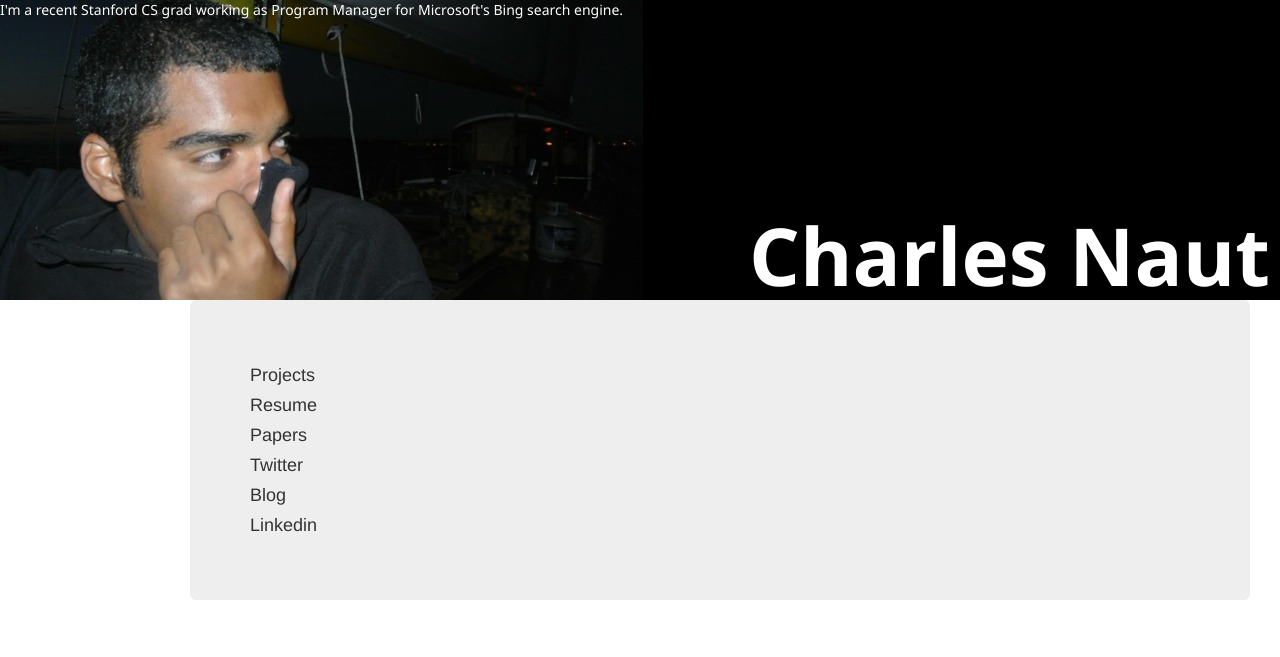
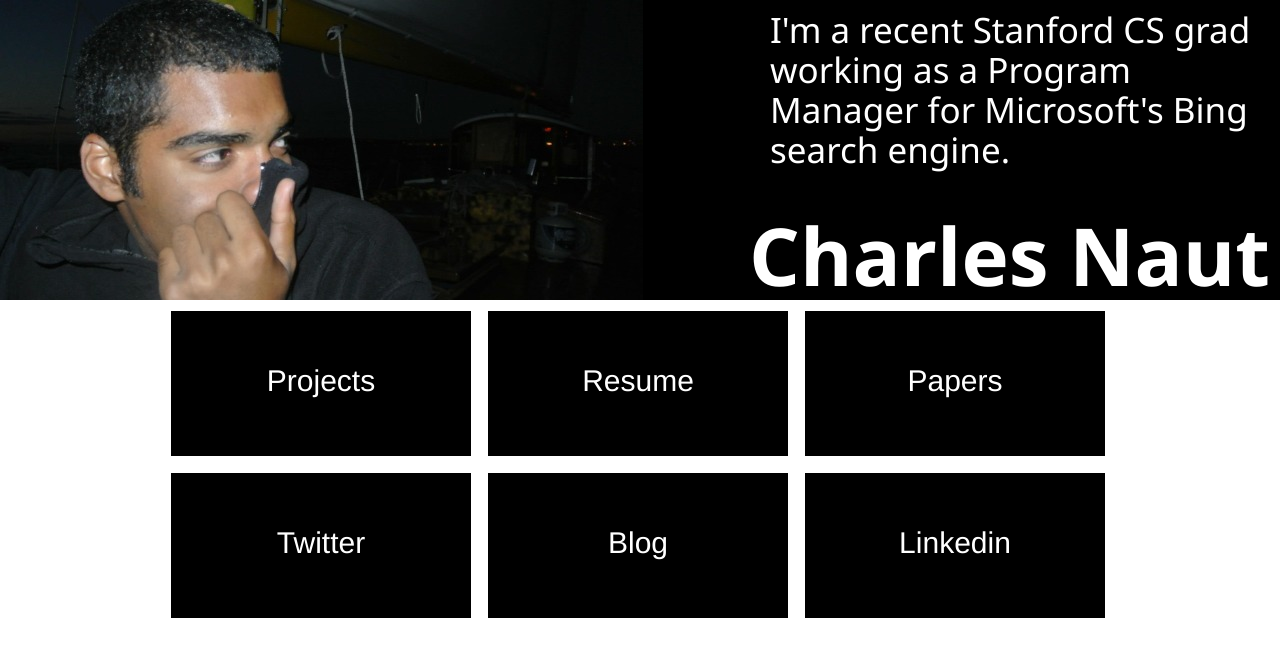
Before and after one commit to cnaut/charlesnaut.com-old, a Django app: page / in a window 1280 px wide. Shown: the top 657 px of the page. Run offline with Django 3.2, Linux system fonts and the light colour scheme.

Commit message:
Organize into homepage into boxes

```diff
--- a/charlesnaut/pages/static/css/main.css
+++ b/charlesnaut/pages/static/css/main.css
@@ -13,9 +13,39 @@ body {
     font-family: "Segoe UI", Candara, "Bitstream Vera Sans", "DejaVu Sans", "Bitstream Vera Sans", "Trebuchet MS", Verdana, "Verdana Ref", sans-serif
 }
 
+#info-pane {
+    float: right;
+}
+
 #banner-name {
     padding: 10px;
     margin-top: 225px;
-    float: right;
     font-size: 80px;
 }
+
+#bio {
+    float: right;
+    width: 500px;
+    padding: 10px;
+    font-size: 35px;
+    line-height: 40px;
+}
+
+.page-box {
+    height: 100px;
+
+    text-align: center;
+    margin-left: -5px;
+    margin-right: -5px;
+    margin-top: 10px;
+    margin-bottom: 5px;
+    padding-top: 45px;
+    line-height: 50px;
+
+    border-style: solid;
+    border-width: 1px;
+
+    font-size: 30px;
+    color: white;
+    background-color: black;
+}
--- a/charlesnaut/templates/pages/home.html
+++ b/charlesnaut/templates/pages/home.html
@@ -16,20 +16,22 @@
     <body>
         <div id="banner" class="span12">
             <div id="info-pane">
-                <span id="bio">I'm a recent Stanford CS grad working as Program Manager for Microsoft's Bing search engine.</span>
+                <span id="bio">I'm a recent Stanford CS grad working as a Program Manager for Microsoft's Bing search engine.</span>
                 <h1 id="banner-name">Charles Naut</h1>
             </div>
        </div>
 
 
         <div class="container">
-            <div class="hero-unit span12">
-                <div>Projects</div>
-                <div>Resume</div>
-                <div>Papers</div>
-                <div>Twitter</div>
-                <div>Blog</div>
-                <div>Linkedin</div>
+            <div class="row">
+                <div class="span4 page-box">Projects</div>
+                <div class="span4 page-box">Resume</div>
+                <div class="span4 page-box">Papers</div>
+            </div>
+            <div class="row">
+                <div class="span4 page-box">Twitter</div>
+                <div class="span4 page-box">Blog</div>
+                <div class="span4 page-box">Linkedin</div>
             </div>
         </div>
     </body>
```
Also changed, not shown: charlesnaut/pages/static/img/profilepic (copy).jpg (added).
